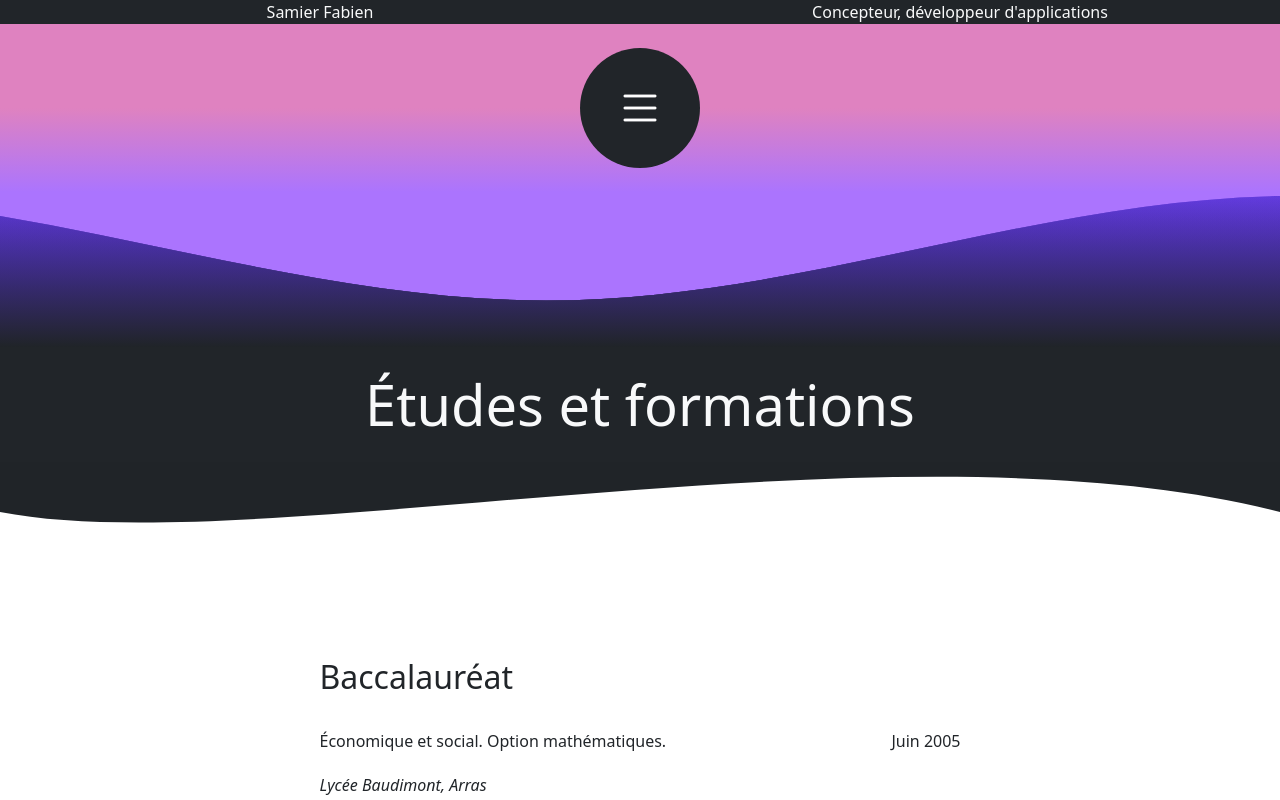
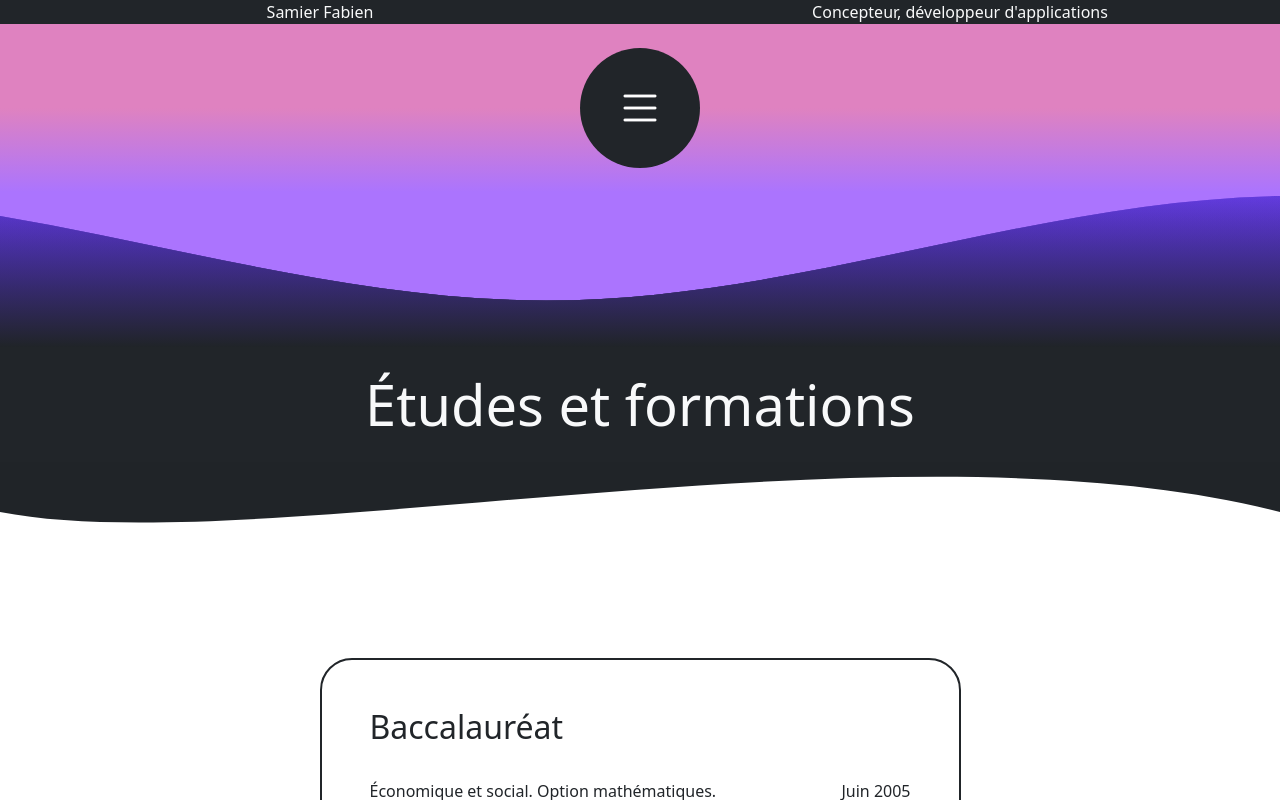
Before and after one commit to samier-fabien/samier_fabien_cv, a React (Vite) app: page /etudes in a window 1280 px wide. Shown: the top 800 px of the page. Built offline with nearby package versions, Linux system fonts and the light colour scheme.

Commit message:
Ajout classe .studies-card

```diff
--- a/src/css/studiesCard.css
+++ b/src/css/studiesCard.css
@@ -1,3 +1,9 @@
 .transition-duration-800 {
   transition-duration: 800ms;
 }
+
+.studies-card {
+  border: 2px solid;
+  border-radius: 2rem;
+  padding: 3rem;
+}
```
